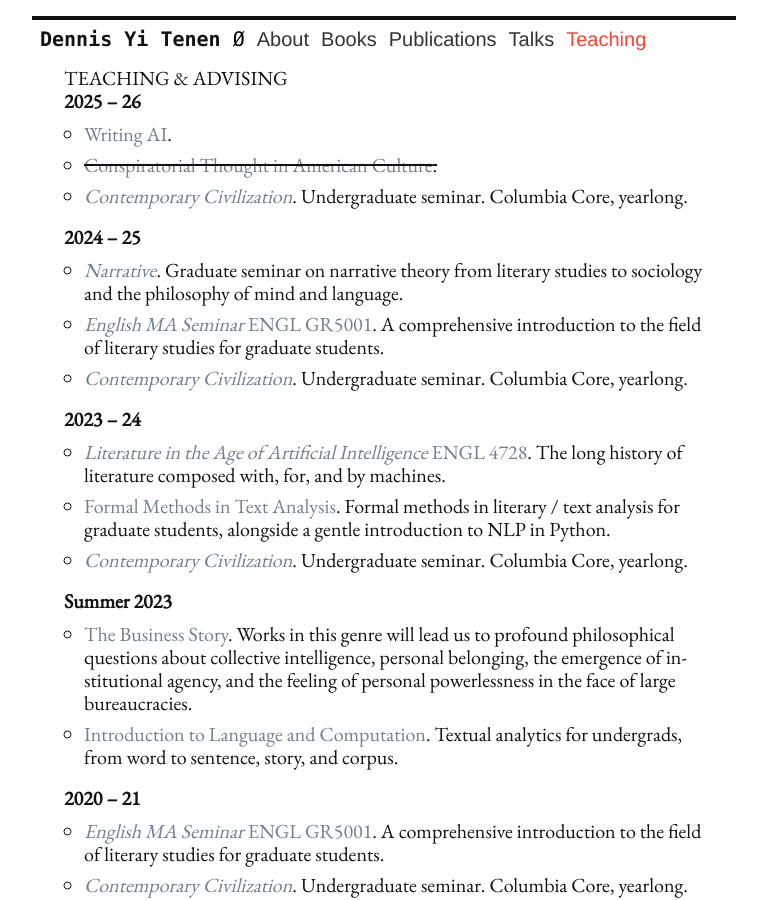
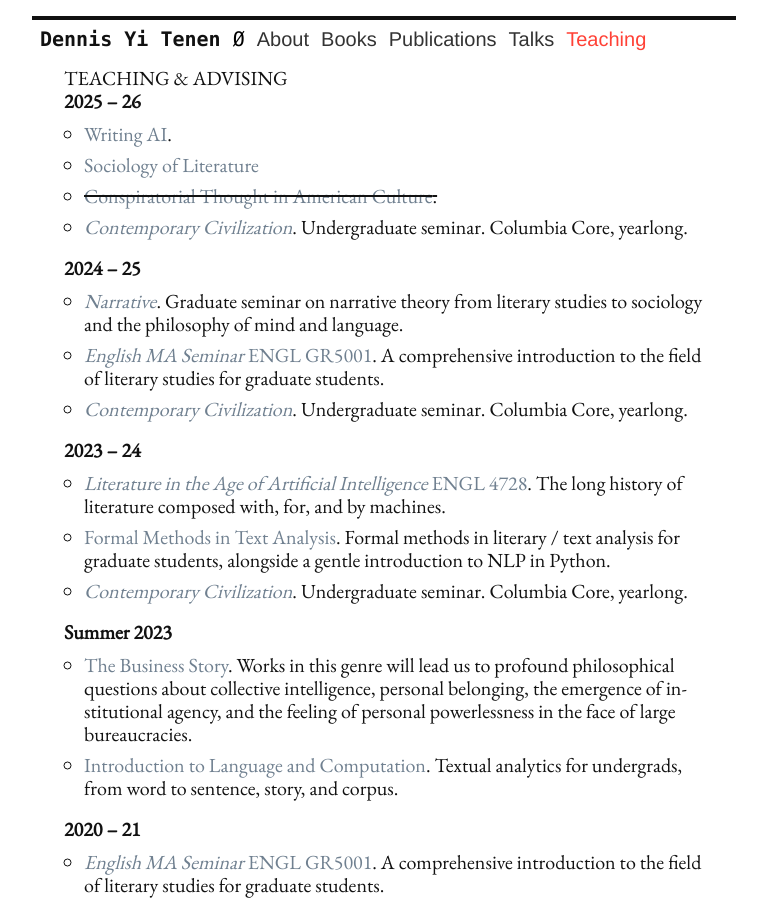
Before and after one commit to denten/denten.github.io, a Jekyll site: the page built from _pages/teaching.md, in a window 1280 px wide and 900 px high. Shown: the whole window, without its empty margins (256-1023 px from the left). Built offline with Jekyll 4.4.1, drawn with Linux system fonts in a browser that asks for light colours; nearby versions of some CDN libraries.

Commit message:
update teaching

```diff
--- a/_includes/CV/03-teaching.md
+++ b/_includes/CV/03-teaching.md
@@ -3,6 +3,7 @@
 ### 2025 -- 26
 
 - [Writing AI](https://docs.google.com/document/d/1TqURG2C7vC-yvp1EdaUt5v91M7Zm0JZSxawmF1jUEQw/edit?usp=sharing).
+- [Sociology of Literature](https://github.com/denten-courses/sociology-lit)
 - ~~[Conspiratorial Thought in American Culture](https://github.com/denten-courses/conspiracy-theory).~~
 - [*Contemporary Civilization*](https://github.com/denten-courses/con-civ).
   Undergraduate seminar. Columbia Core, yearlong.
```
